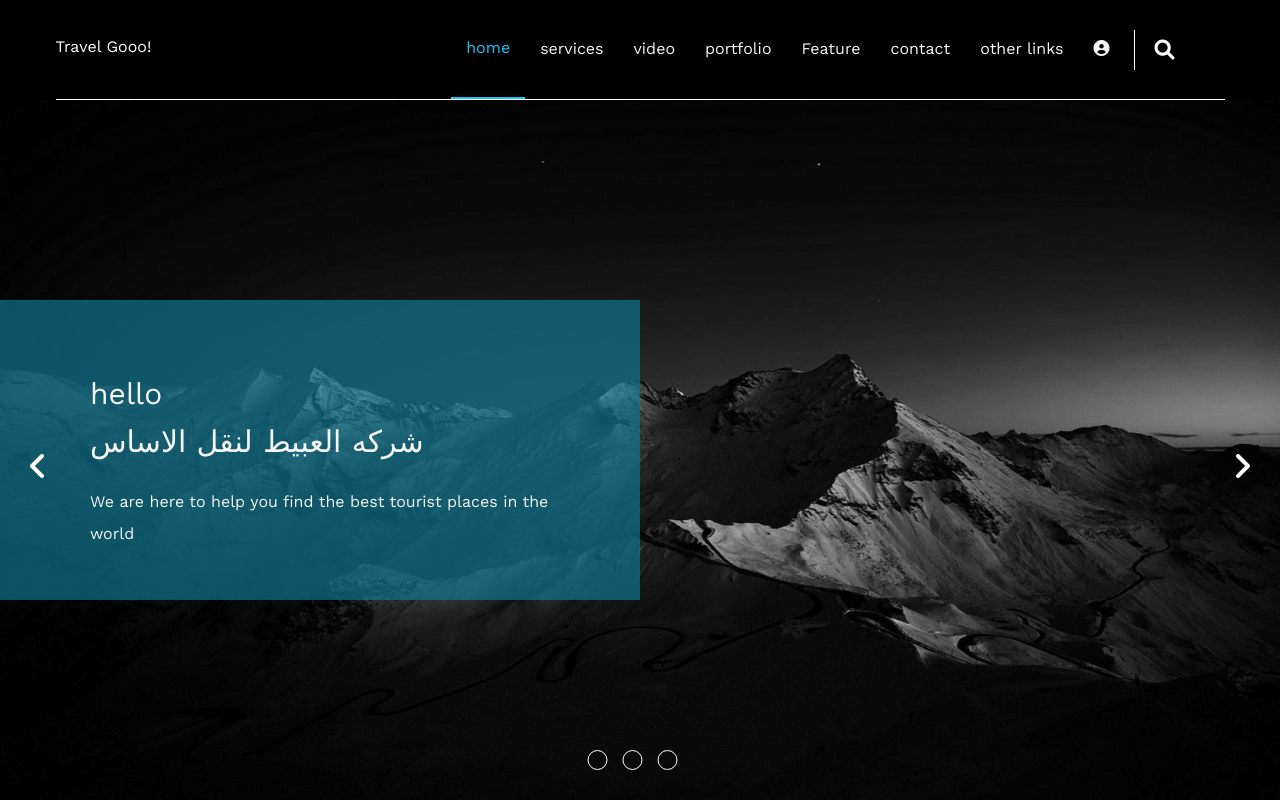
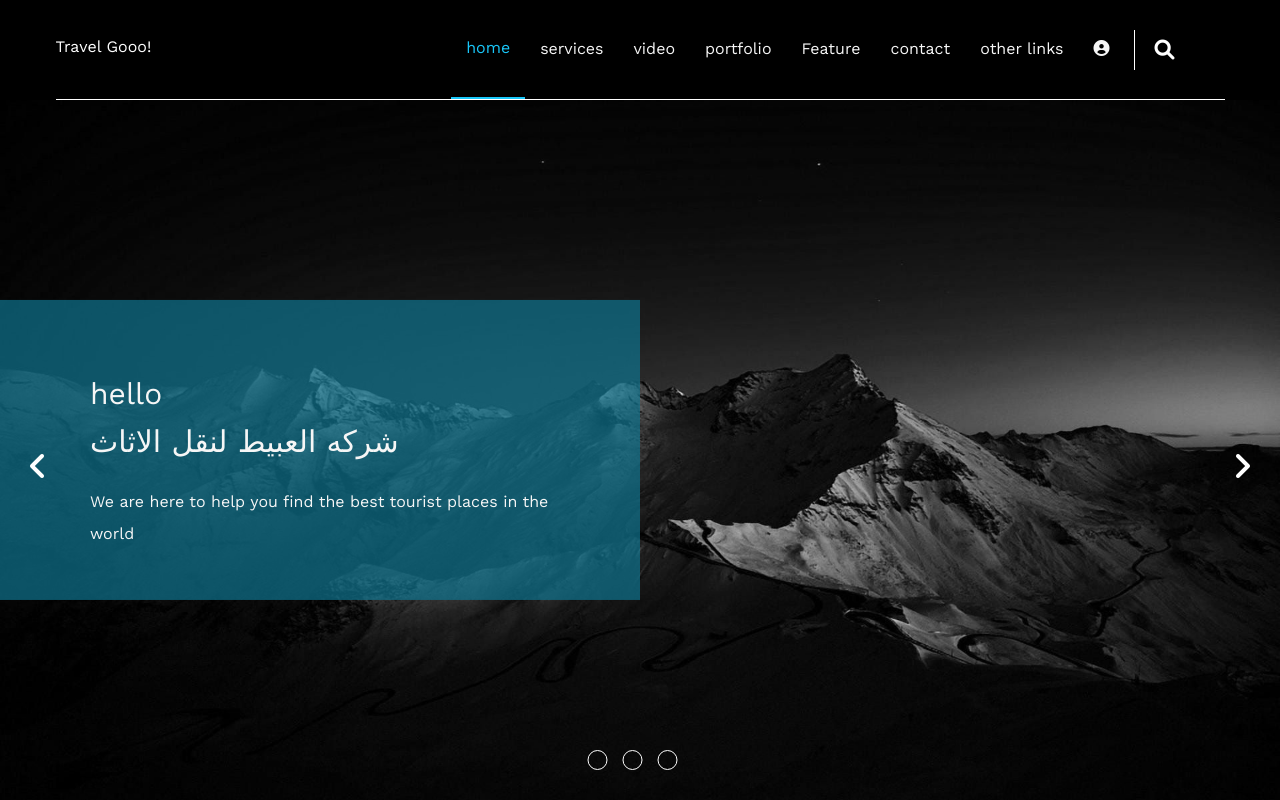
Before and after one commit to MinaGamil1/project, a plain HTML site: page INDEX.html in a window 1280 px wide. Shown: the top 800 px of the page. Drawn offline with nearby package versions, Linux system fonts and the light colour scheme.

Commit message:
Fix typo in company name in header section

```diff
--- a/INDEX.html
+++ b/INDEX.html
@@ -96,7 +96,7 @@
             <div class="text">
                 <div class="content">
 
-                <h1>hello <br> شركه العبيط لنقل الاساس</h1>
+                <h1>hello <br> شركه العبيط لنقل الاثاث</h1>
                 <p>We are here to help you find the best tourist places in the world</p>
                 </div>
             </div>
```
